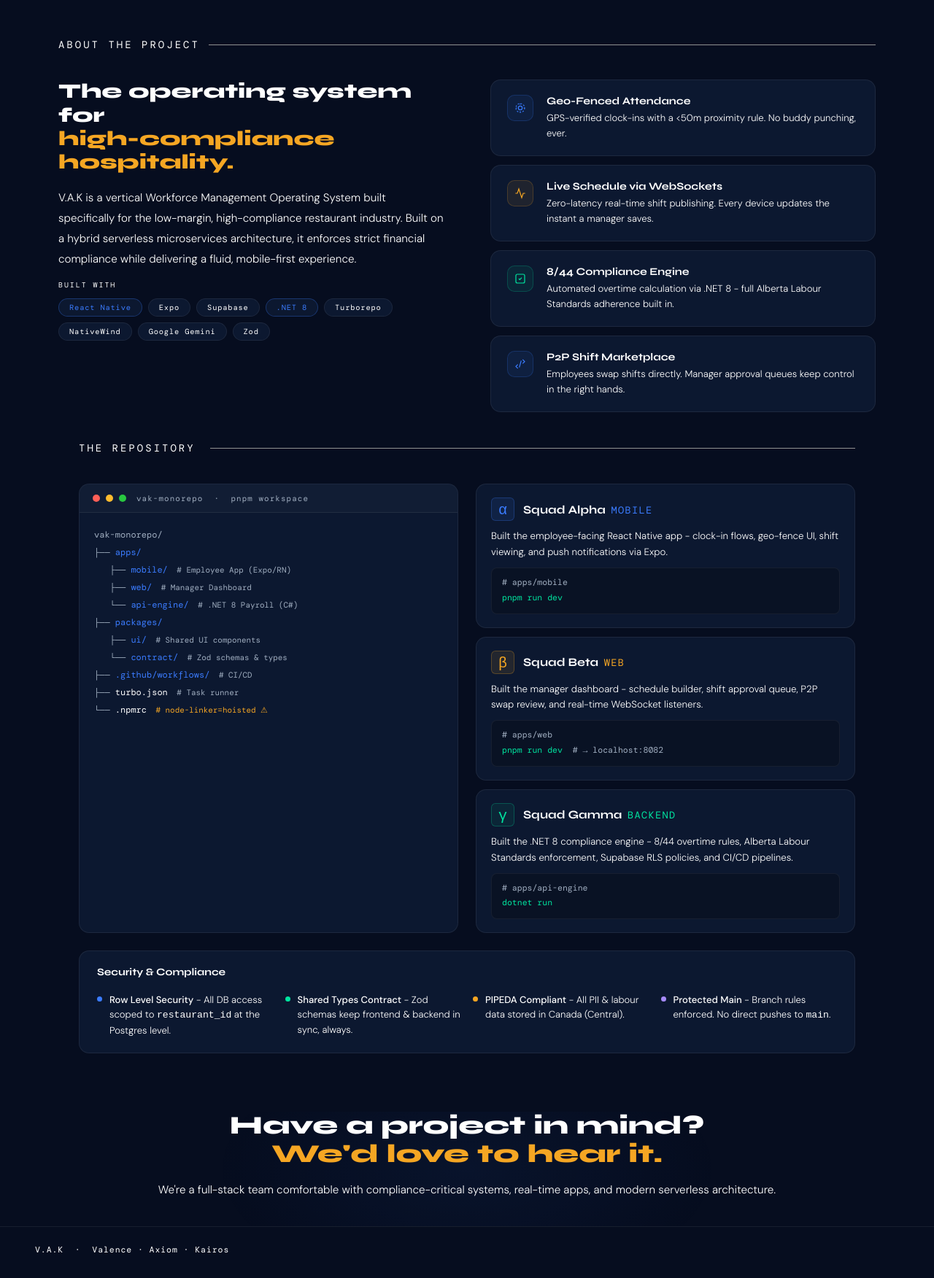
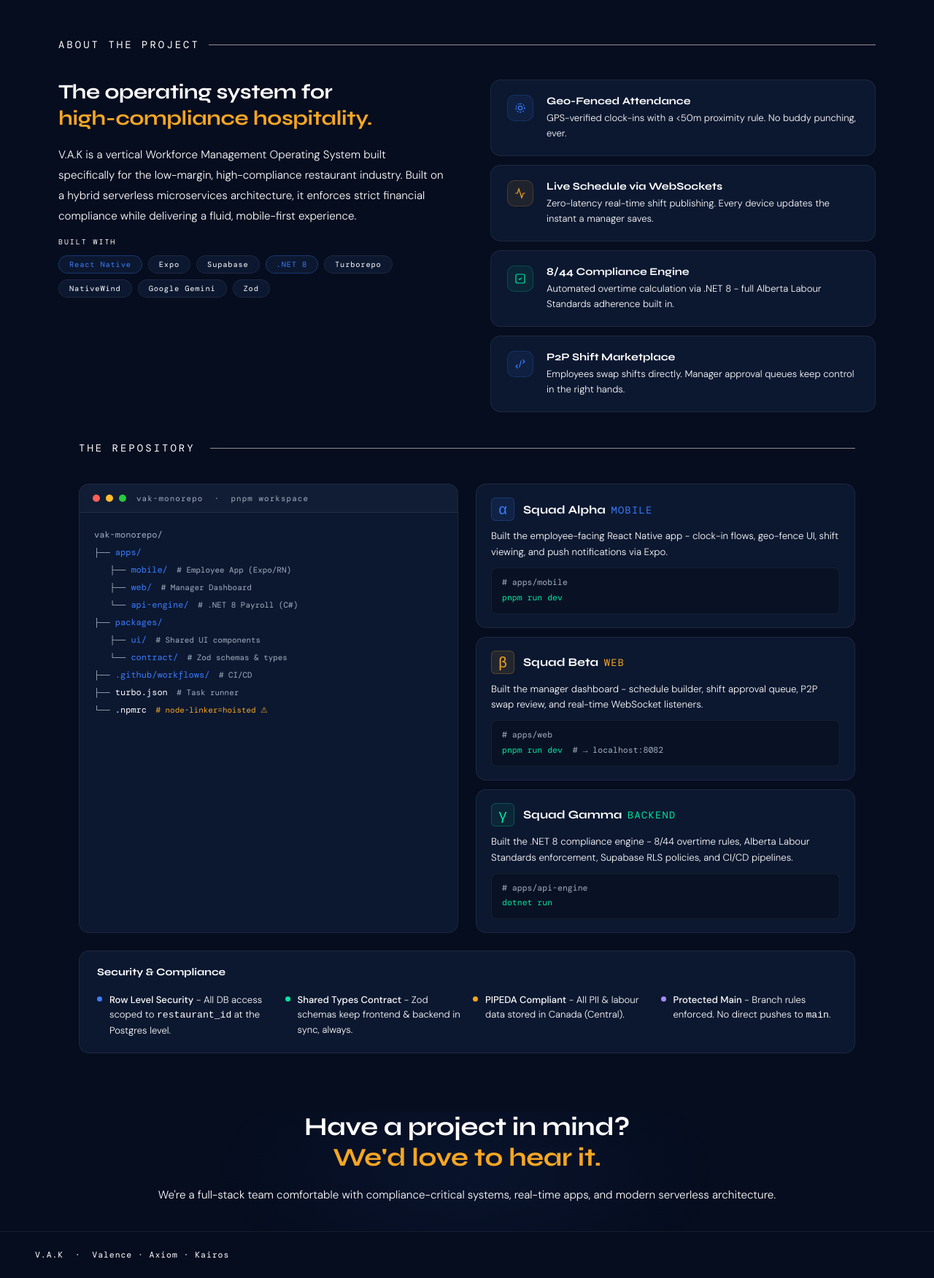
Before and after one commit to ZainabTameem/V.A.K-Team, a website: page index.html in a window 1280 px wide. Shown: the part 1124-2876 px from the top of the page at 73% size. Drawn offline with nearby package versions, Linux system fonts and the light colour scheme.

Commit message:
Update index.html

```diff
--- a/index.html
+++ b/index.html
@@ -28,6 +28,10 @@
       color: var(--text);
       font-family: 'DM Sans', sans-serif;
       font-weight: 300;
+      font-synthesis: none;
+      -webkit-font-smoothing: antialiased;
+      -moz-osx-font-smoothing: grayscale;
+      text-rendering: optimizeLegibility;
     }
 
     body::before {
@@ -77,6 +81,7 @@
       line-height: .80; letter-spacing: -.02em;
       color: #ffffff;
       margin-bottom: 15px;
+      font-synthesis: none;
     }
     .hero-title .b { color: var(--blue); }
     .hero-title .o { color: var(--orange); }
@@ -100,6 +105,7 @@
       font-size: clamp(1.2rem, 2.8vw, 1.7rem);
       line-height: 1.35; color: #ffffff;
       max-width: 100%; margin: 0 auto 16px;
+      font-synthesis: none;
     }
     .hero-line em { font-style: normal; color: var(--orange); }
 
@@ -139,7 +145,6 @@
       transition: border-color .25s, transform .25s, opacity 0.55s ease;
       display: flex; flex-direction: column; align-items: center;
     }
-    /* Cards also participate in reveal; override transform so hover still works */
     .card.reveal { transform: translateY(40px); }
     .card.reveal.visible { transform: translateY(0); }
     .card.reveal.visible:hover { transform: translateY(-4px); }
@@ -159,6 +164,7 @@
     .card-name {
       font-family: 'Syne', sans-serif; font-weight: 700;
       font-size: 1.05rem; margin-bottom: 5px; color: #ffffff;
+      font-synthesis: none;
     }
     .card-role {
       font-family: 'DM Mono', monospace;
@@ -216,10 +222,13 @@
     .about-section-label::after { content:''; flex:1; height:1px; background:#919191; }
 
     .about-heading {
-      font-family: 'Syne', sans-serif; font-weight: 800;
+      font-family: 'Syne', sans-serif; font-weight: 700;
       font-size: clamp(1.3rem, 2.2vw, 1.8rem);
-      line-height: 1.15; color: #ffffff;
+      line-height: 1.25;
+      color: #ffffff;
       margin-bottom: 18px;
+      font-synthesis: none;
+      letter-spacing: -0.01em;
     }
     .about-heading em { font-style: normal; color: var(--orange); }
 
@@ -280,6 +289,7 @@
     .feature-title {
       font-family: 'Syne', sans-serif; font-weight: 700;
       font-size: .9rem; color: #ffffff; margin-bottom: 4px;
+      font-synthesis: none;
     }
     .feature-desc {
       font-family: 'DM Sans', sans-serif;
@@ -366,6 +376,7 @@
     .step-title {
       font-family: 'Syne', sans-serif; font-weight: 700;
       font-size: 1rem; color: #fff;
+      font-synthesis: none;
     }
     .code-block {
       background: rgba(0,0,0,0.25);
@@ -393,6 +404,7 @@
       font-family: 'Syne', sans-serif; font-weight: 700;
       font-size: .88rem; color: #fff;
       width: 100%; margin-bottom: 4px;
+      font-synthesis: none;
     }
     .sec-item {
       display: flex; align-items: flex-start; gap: 10px;
@@ -429,10 +441,13 @@
     }
 
     .cta-heading {
-      font-family: 'Syne', sans-serif; font-weight: 800;
+      font-family: 'Syne', sans-serif; font-weight: 700;
       font-size: clamp(1.6rem, 3vw, 2.2rem);
-      line-height: 1.1; color: #ffffff;
+      line-height: 1.2;
+      color: #ffffff;
       margin-bottom: 8px;
+      font-synthesis: none;
+      letter-spacing: -0.01em;
     }
     .cta-heading em { font-style: normal; color: var(--orange); display: block; }
 
@@ -522,7 +537,6 @@
       .cta-heading { font-size: 1.2rem; }
     }
 
-    /* Respect users who prefer no motion */
     @media (prefers-reduced-motion: reduce) {
       .reveal { opacity: 1; transform: none; transition: none; }
     }
```
